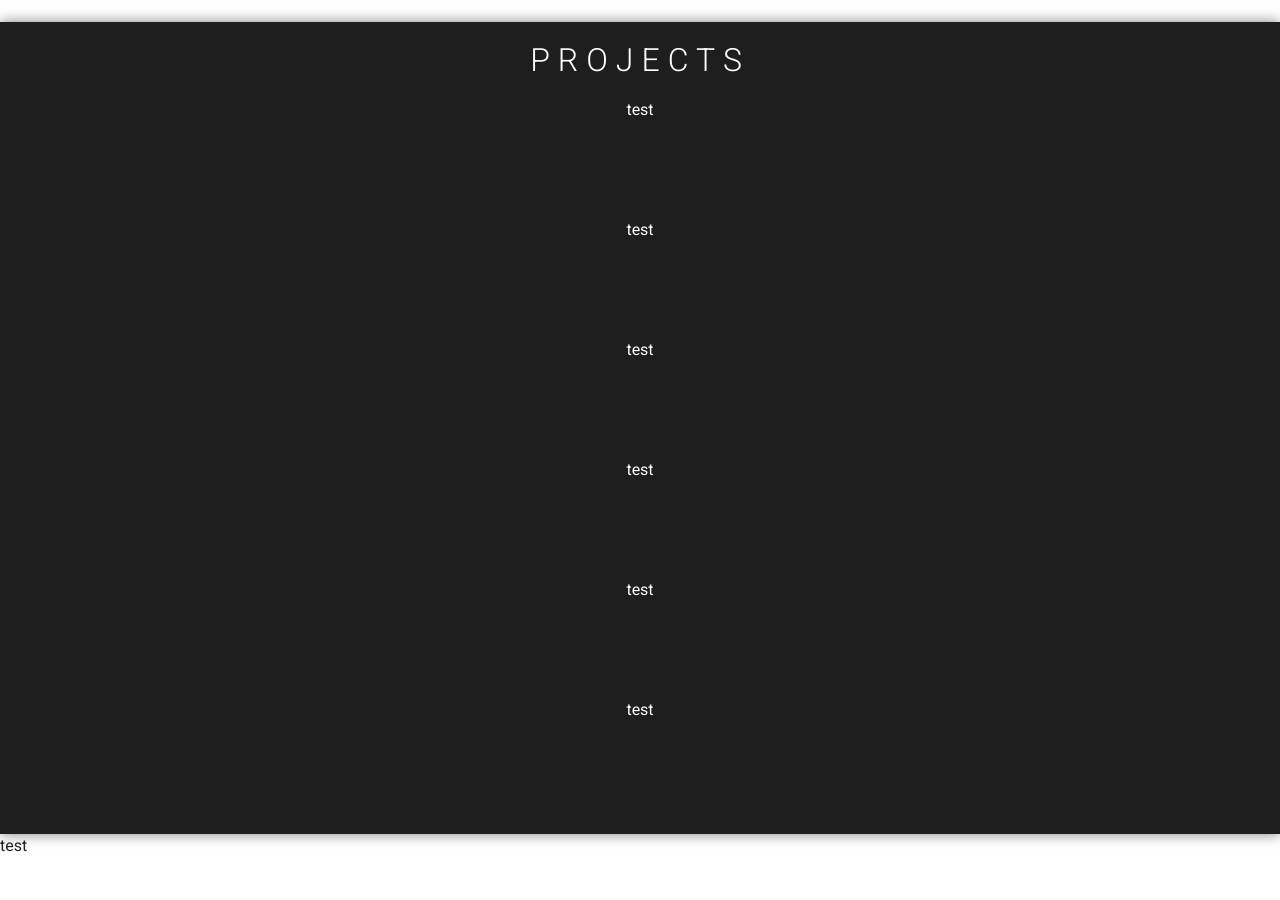
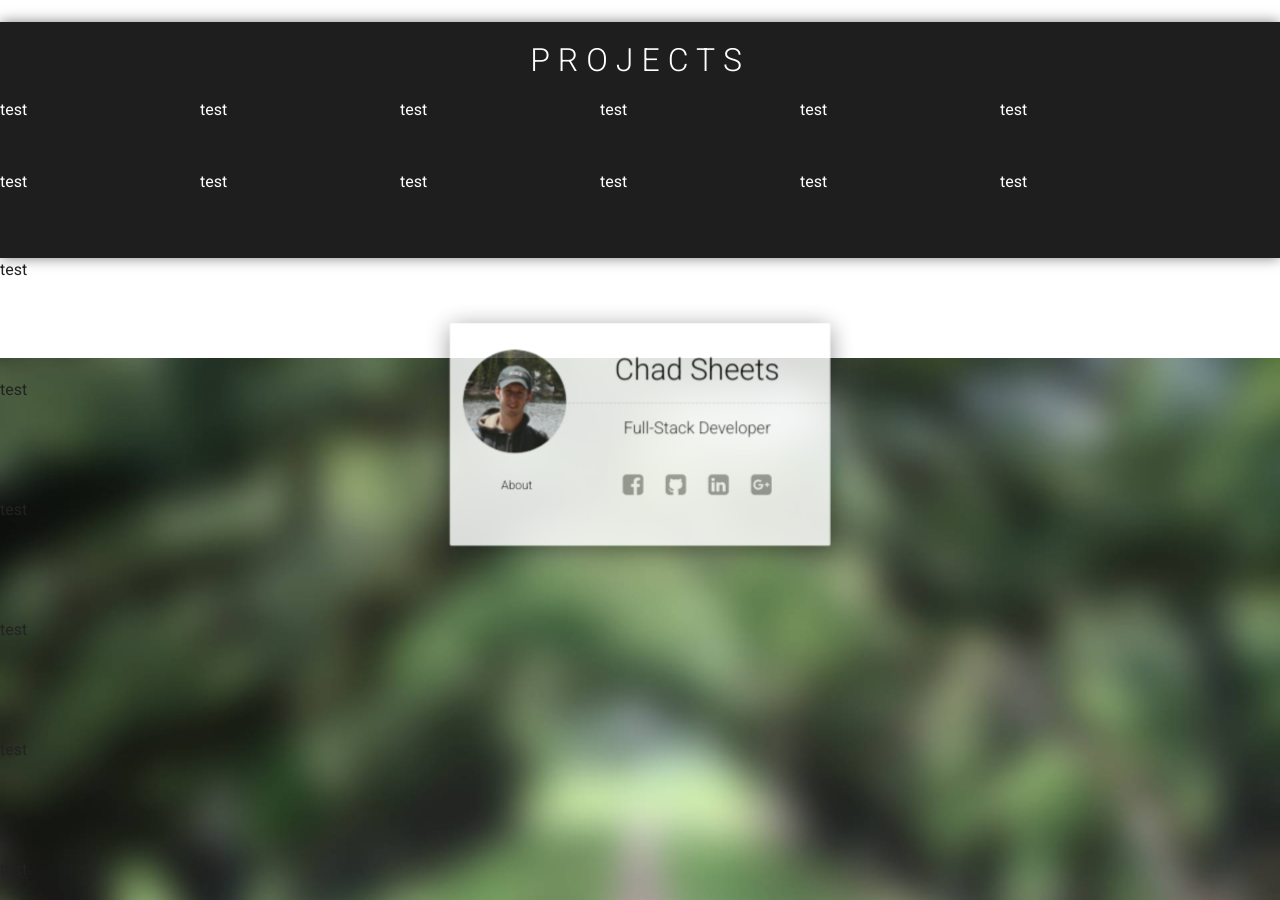
Before and after one commit to cjsheets/chadsheets.com, a Jekyll site: the page built from index.html, in a window 1280 px wide and 900 px high, scrolled down 802 px. Built offline with Jekyll 4.4.1, drawn with Linux system fonts in a browser that asks for light colours; nearby versions of some CDN libraries.

Commit message:
added basic animations

```diff
--- a/Gruntfile.js
+++ b/Gruntfile.js
@@ -13,6 +13,7 @@
         'node_modules/imagesloaded/imagesloaded.pkgd.js',
         'node_modules/skrollr/src/skrollr.js',
         'node_modules/enquire.js/dist/enquire.js',
+        'node_modules/masonry-layout/dist/masonry.pkgd.js',
         '!assets/js/scripts.min.js'
       ]
     },
@@ -23,6 +24,7 @@
             'node_modules/imagesloaded/imagesloaded.pkgd.js',
             'node_modules/skrollr/src/skrollr.js',
             'node_modules/enquire.js/dist/enquire.js',
+            'node_modules/masonry-layout/dist/masonry.pkgd.js',
             'assets/js/plugins/*.js',
             'assets/js/_*.js'
           ]
--- a/_includes/navigation.html
+++ b/_includes/navigation.html
@@ -29,7 +29,7 @@
       {% if site.logo != null %}
   		<!--<a href="{{ site.url }}/" class="site-logo" rel="home" title="{{ site.title }}"><img src="{{ site.url }}/images/{{ site.logo }}" width="200" height="200" alt="{{ site.title }} logo" class="animated fadeInDown"></a>-->
       {% endif %}
-	  <div class="card">
+	  <div class="card" data-20p="transform: scale(1); opacity: 1" data-100p="transform: scale(0.8); opacity: 0.8" data-110p="transform: scale(0); opacity: 0" style="transform: scale(1); display: flex;">
 		<div class="user-card-avatar">
     	<img class="user-card-avatar-image" src="/assets/img/avatar.png">
 		<p>About</p>
--- a/_layouts/page.html
+++ b/_layouts/page.html
@@ -30,14 +30,22 @@
 
 <section id="slide-2" class="homeSlide slide2">
     <div style="text-align: center;"><h2 style="font-weight: 300; margin: 0 auto;
-    letter-spacing: 8px; padding: 14px;">PROJECTS</h2>
-test<br><br><br><br><br>
-test<br><br><br><br><br>
-test<br><br><br><br><br>
-test<br><br><br><br><br>
-test<br><br><br><br><br>
-test<br><br><br><br><br>
-    </div>
+    letter-spacing: 8px; padding: 14px;">PROJECTS</h2></div>
+
+    <div class="grid" data-masonry='{ "itemSelector": ".grid-item", "columnWidth": 200 }'>
+  <div class="grid-item">test<br><br><br></div>
+  <div class="grid-item">test<br><br><br></div>
+  <div class="grid-item">test<br><br><br></div>
+  <div class="grid-item">test<br><br><br></div>
+  <div class="grid-item">test<br><br><br></div>
+  <div class="grid-item">test<br><br><br></div>
+  <div class="grid-item">test<br><br><br></div>
+  <div class="grid-item">test<br><br><br></div>
+  <div class="grid-item">test<br><br><br></div>
+  <div class="grid-item">test<br><br><br></div>
+  <div class="grid-item">test<br><br><br></div>
+  <div class="grid-item">test<br><br><br></div>
+</div>
 </section>
 
 <section id="slide-3" class="homeSlide">
--- a/assets/js/_main.js
+++ b/assets/js/_main.js
@@ -127,4 +127,9 @@
 
 	enquire.register("screen and (min-width : 480px)", initAdjustWindow(), false);
 
+
+$('.grid').masonry({
+  itemSelector: '.grid-item',
+  columnWidth: 200
+});
 } )( jQuery );
--- a/package.json
+++ b/package.json
@@ -16,6 +16,7 @@
   "dependencies": {
     "enquire.js": "^2.1.1",
     "imagesloaded": "^4.1.1",
+    "masonry-layout": "^4.1.1",
     "skrollr": "^0.6.26"
   }
 }
```
Also changed, not shown: other parts of _layouts/page.html (+0 -7 lines), assets/js/scripts.min.js.
